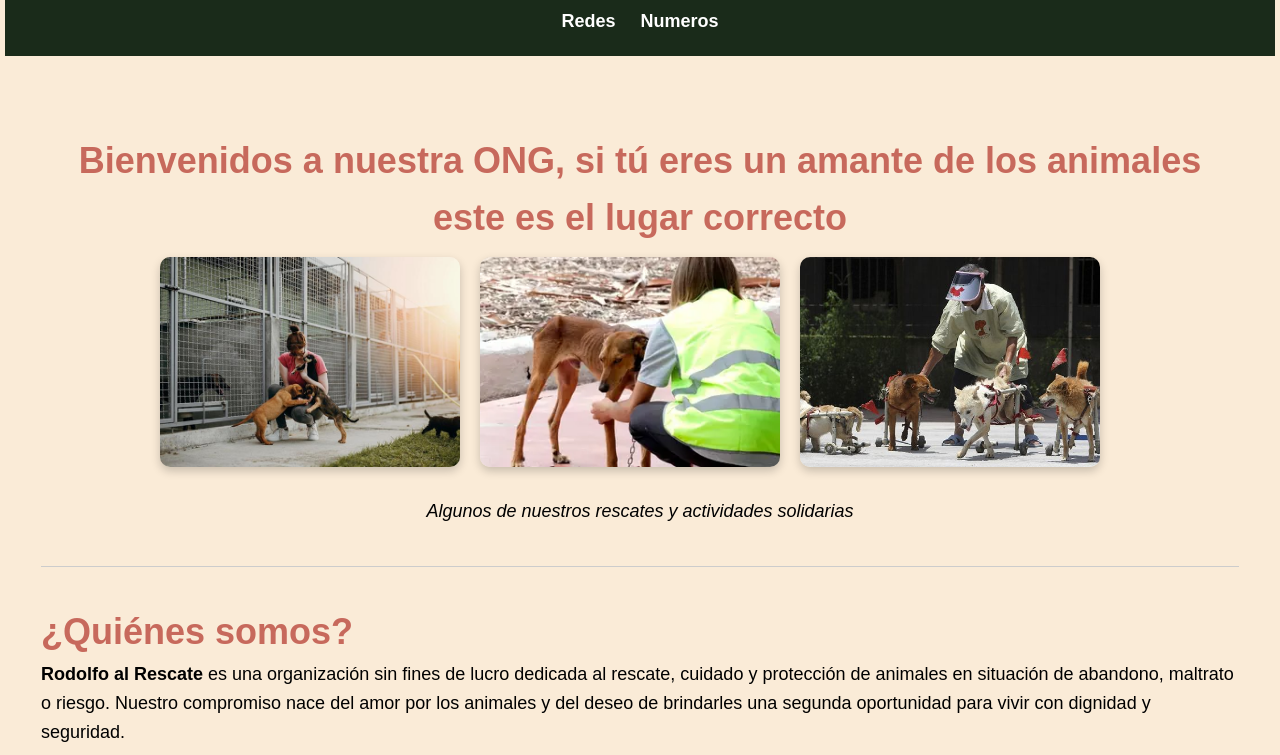
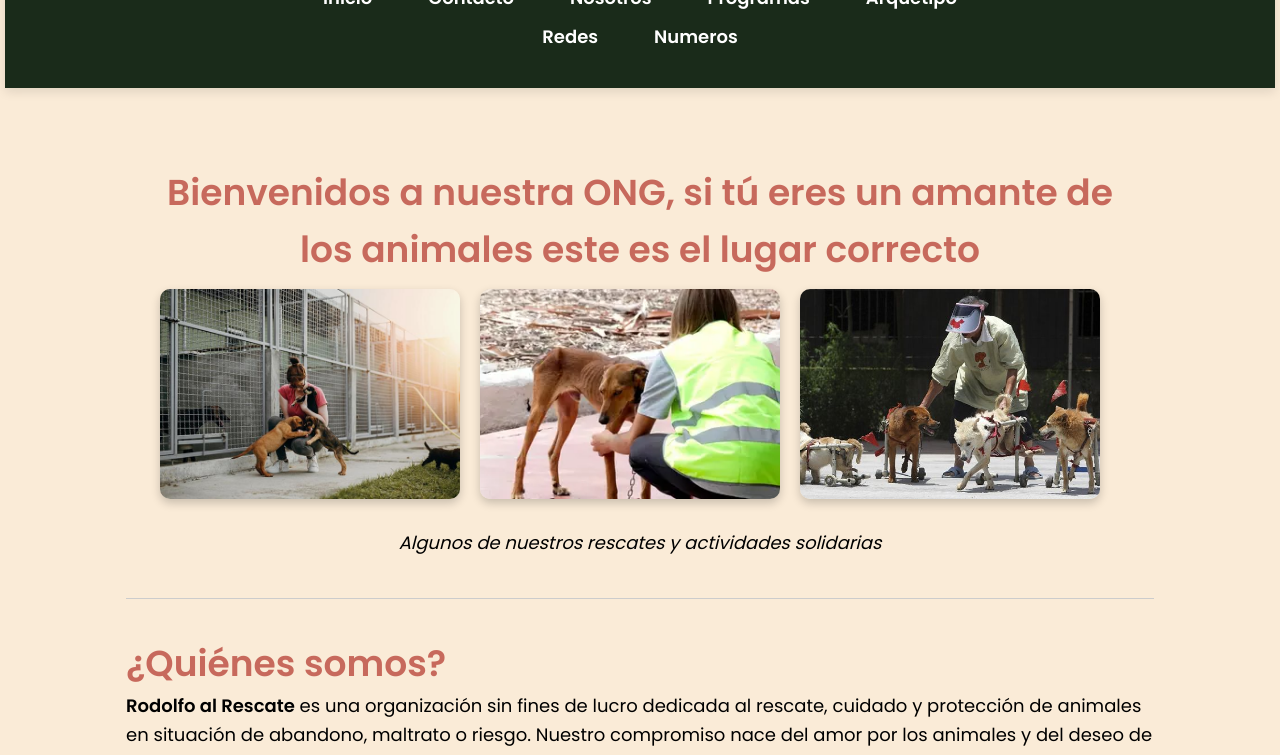
Before and after one commit to moyramagalivelazquez/tp-leng1-equipo-7, a plain HTML site: page tp-leng1-equipo-7/index.html in a window 1280 px wide. Shown: the part 491-1246 px from the top of the page. Drawn offline with Linux system fonts and the light colour scheme.

Commit message:
feat: cambios a la fuente y detalles del css

```diff
--- a/tp-leng1-equipo-7/CSS/estilos.css
+++ b/tp-leng1-equipo-7/CSS/estilos.css
@@ -1,10 +1,9 @@
 *{box-sizing: border-box;
     margin: 0;
     padding: 0;
-    font-family: Arial, sans-serif;
 }
 :root{
-    --fuente-principal: Arial;
+    --fuente-principal: 'Poppins';
     --color-texto: #000000;
     --color-fondo: antiquewhite;
     --color-header: #1a2b1a;
@@ -31,8 +30,9 @@ p{margin-bottom: 1rem;}
 /*HEADER*/
 header{
     background-color: var(--color-header);
-    padding: 20px;
+    padding: 2rem;
     text-align: center;
+    box-shadow: 0 4px 10px rgba(0,0,0,0.1);
 }
 /*MENU DE NAVEGACION*/
 nav{
@@ -46,17 +46,20 @@ nav ul{
 }
 nav a{
     color: var(--color-nav-enlace);
-    margin: 10px;
     text-decoration: none;
     font-weight: bold;
+    padding: 10px 18px;
+    border-radius: 8px;
     transition: 0.3s;
 }
 nav a:hover{
-    color: var(#ddd);
-    text-decoration: underline;
+    background-color: white;
+    color: #4CAF50;
 }
 /*MAIN Y SECCIONES*/
 main{
+    max-width: 1100px;
+    margin: auto;
     padding: 2rem;
 }
 
@@ -129,8 +132,8 @@ th{
     color: white;
 }
 
-tr:nth-child(even){
-    background-color: #f5f5f5;
+tfoot{
+    background-color: wheat;
 }
 form{
     display: flex;
--- a/tp-leng1-equipo-7/index.html
+++ b/tp-leng1-equipo-7/index.html
@@ -1,5 +1,7 @@
 <!DOCTYPE html>
 <html lang="es">
+<link rel="preconnect" href="https://fonts.googleapis.com">
+<link href="https://fonts.googleapis.com/css2?family=Poppins:wght@300;400;600&display=swap" rel="stylesheet">
 <head>
     <meta charset='utf-8'>
     <meta name="viewport" content="width=device-width, initial-scale=1.0">
@@ -8,9 +10,7 @@
 </head>
 <body>
     <header>
-        <a href="./index.html">
         <img src="./IMG/LOGO_ONG.png" alt="Logo ONG" width="300">
-        </a>
         <h1>Red de Rodolfo al Rescate</h1>
         <h2>Fundación de ayuda a los animales</h2>
         <nav>
@@ -23,8 +23,10 @@
             </ul>
         </nav>
         <nav>
-            <a href="#redes">Redes</a>
-            <a href="#impacto">Numeros</a>
+            <ul>
+                <li><a href="#redes">Redes</a></li>
+                <li><a href="#impacto">Numeros</a></li>
+            </ul>
         </nav>
     </header>
 
```
Also changed, not shown: tp-leng1-equipo-7/SuperBuild.html (+2 -0 lines), tp-leng1-equipo-7/contacto.html (+2 -0 lines), tp-leng1-equipo-7/nosotros.html (+2 -0 lines), tp-leng1-equipo-7/programas.html (+2 -0 lines).
